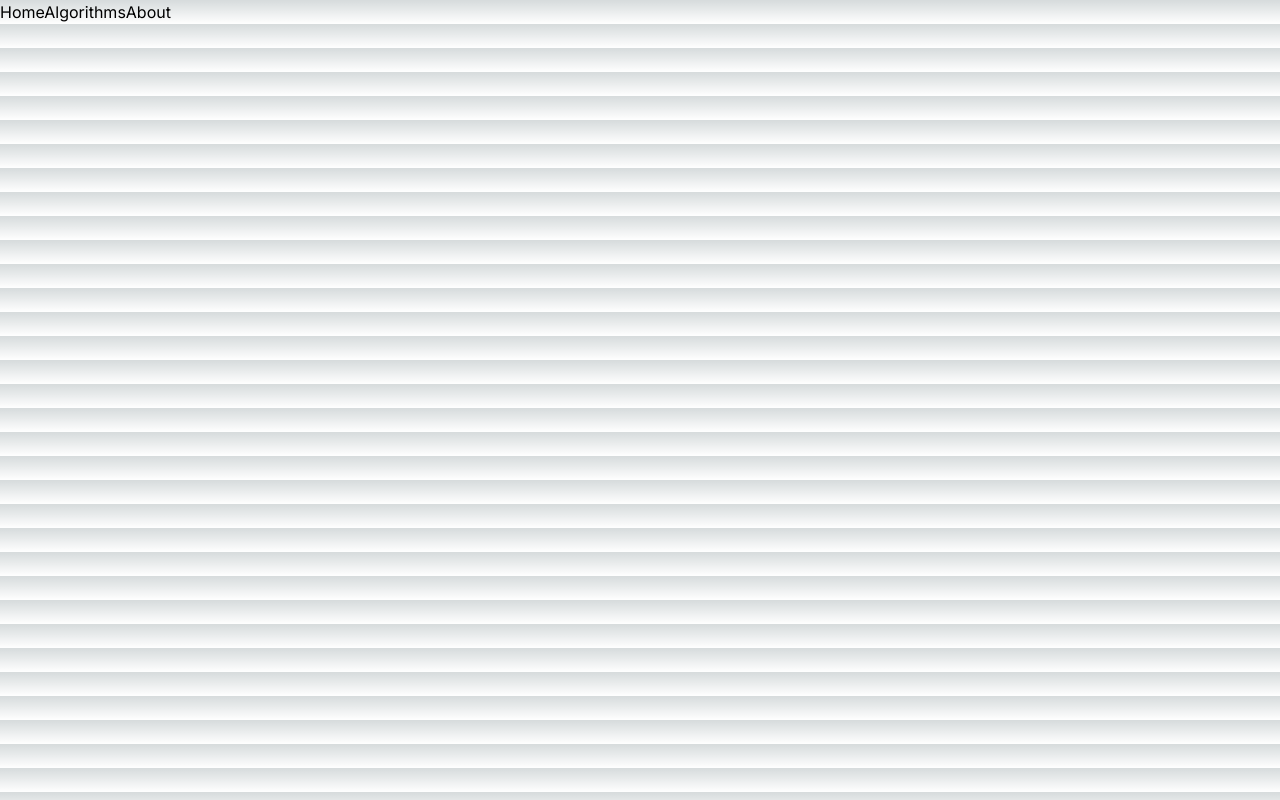
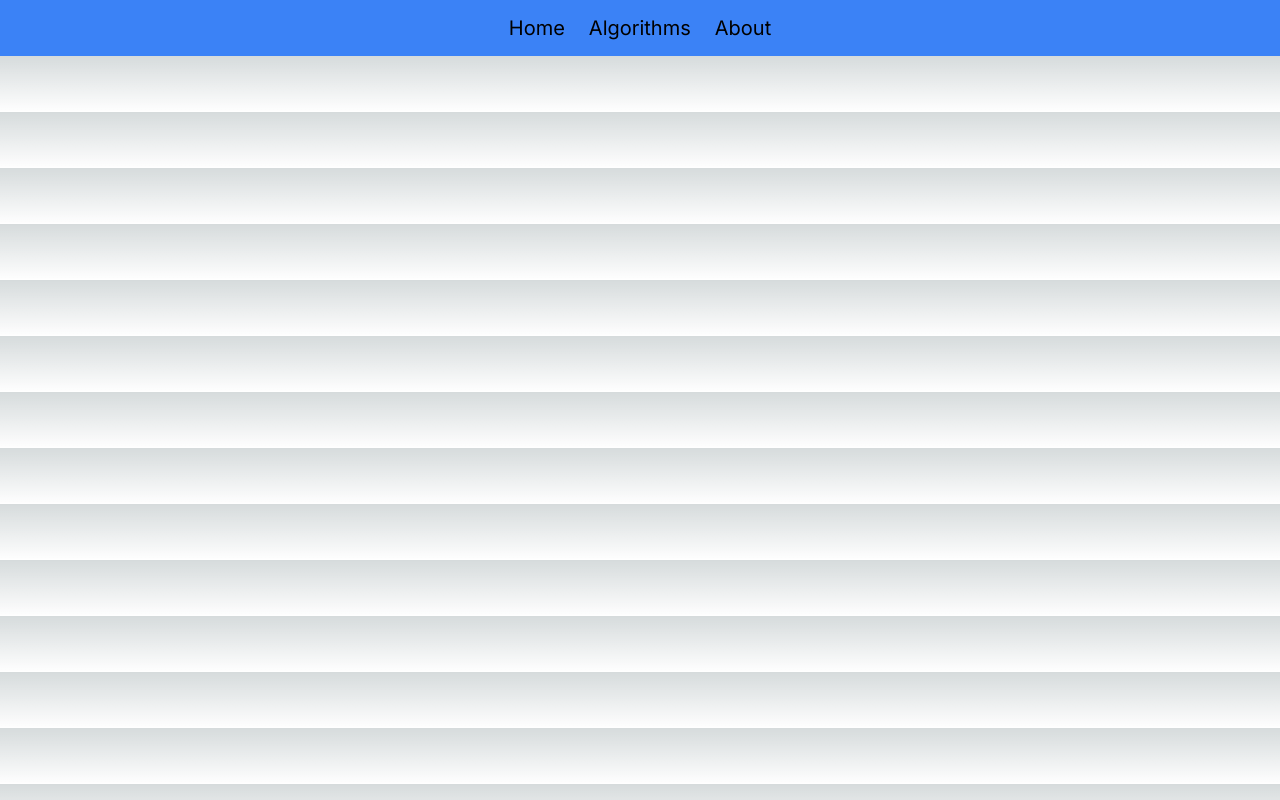
Before and after one commit to dylanjian0/rubiks-cube-trainer, a Next.js app: page / in a window 1280 px wide. Built offline with nearby package versions, Linux system fonts and the light colour scheme.

Commit message:
navbar styling

```diff
--- a/src/components/navbar.js
+++ b/src/components/navbar.js
@@ -7,10 +7,12 @@ export default function Navbar(){
         {title:"About",link:"/about"},
     ]
     return(
-        <div className="">
-            {links.map((link) =>(
-                <Link key={link.title} href={link.link}>{link.title}</Link>
-            ))}
+        <div className="flex items-center bg-blue-500 h-14">
+            <div className="text-xl flex justify-center w-full space-x-6">
+                {links.map((link) =>(
+                    <Link key={link.title} href={link.link}>{link.title}</Link>
+                ))}
+            </div>
         </div>
     );
 }
```
